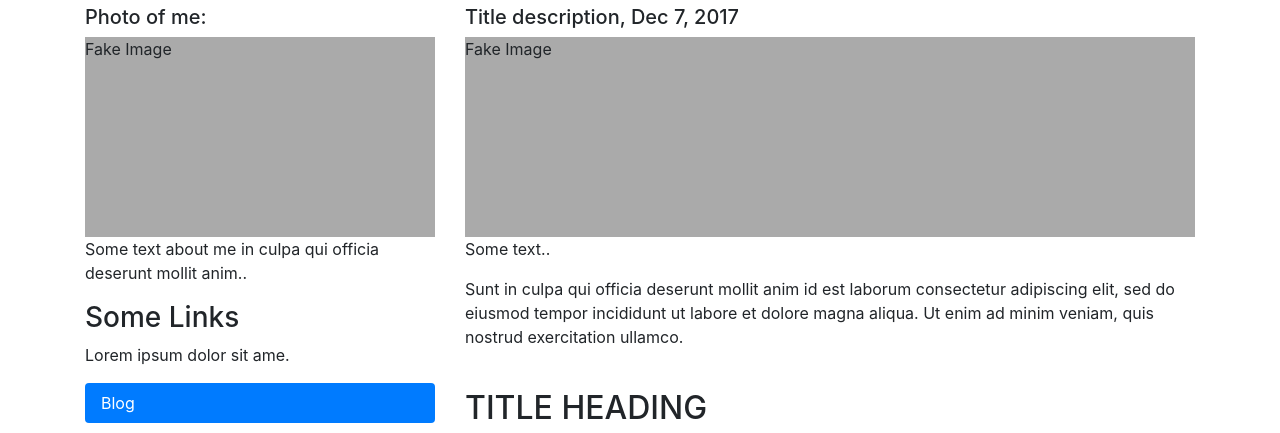
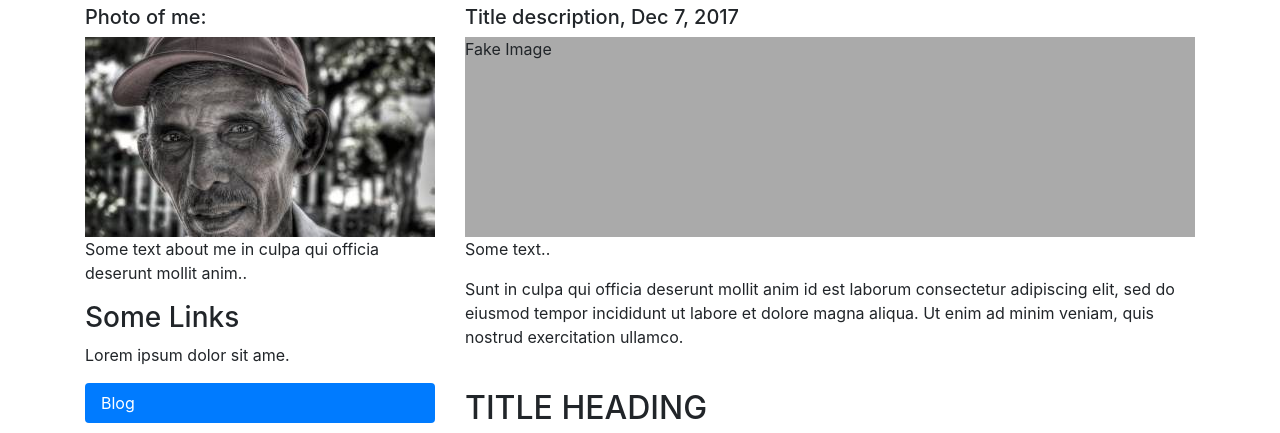
Before and after one commit to littlewebstar/JS-Repeat-Git, a plain HTML site: page index.html in a window 1280 px wide. Shown: the part 351-784 px from the top of the page. Drawn offline with nearby package versions, Linux system fonts and the light colour scheme.

Commit message:
Upload Photo me image

```diff
--- a/index.html
+++ b/index.html
@@ -42,7 +42,7 @@
       <div class="col-sm-4">
         <h2>About Me</h2>
         <h5>Photo of me:</h5>
-        <div class="fakeimg">Fake Image</div>
+        <img src="./img/me.jpg">
         <p>Some text about me in culpa qui officia deserunt mollit anim..</p>
         <h3>Some Links</h3>
         <p>Lorem ipsum dolor sit ame.</p>
```
Also changed, not shown: img/me.jpg (added).
